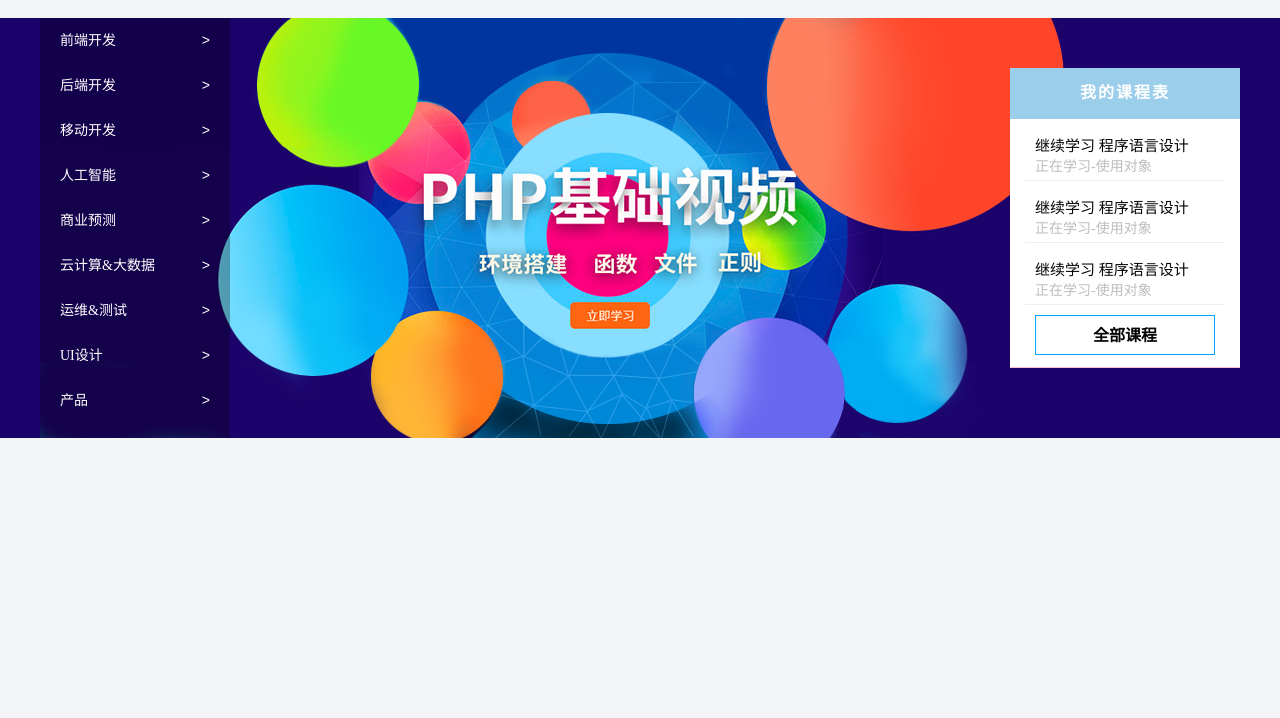
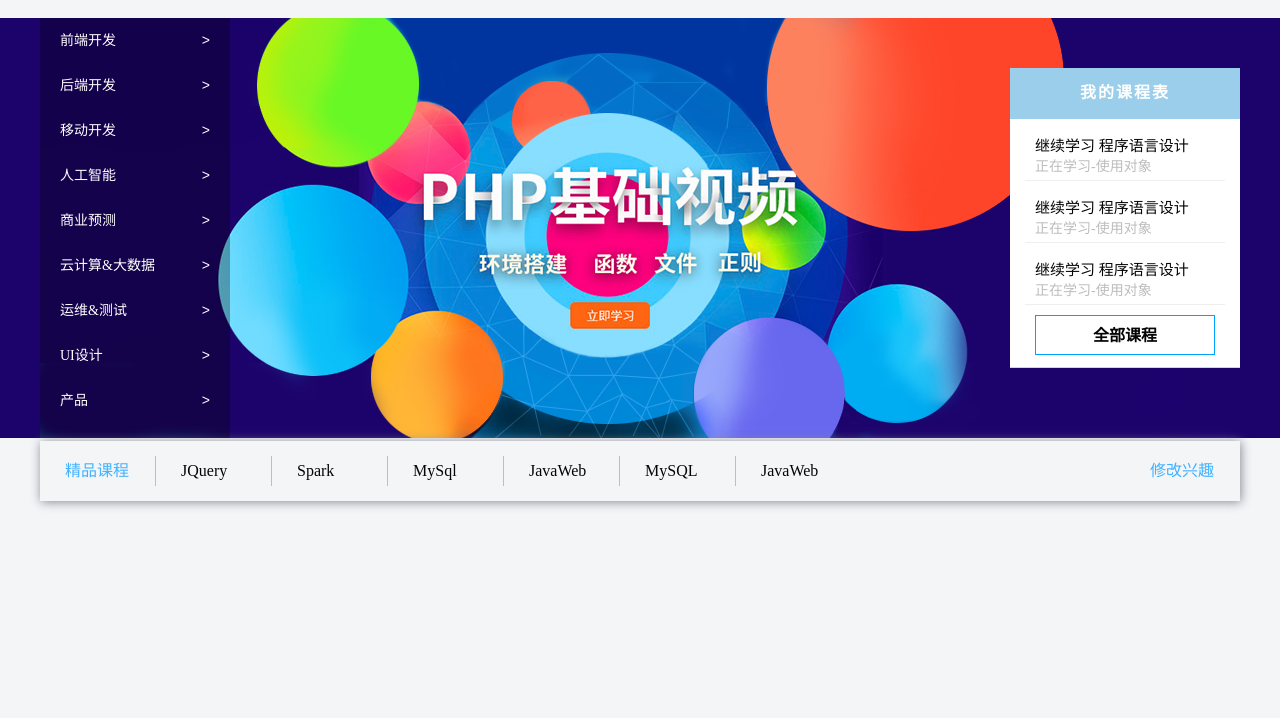
Before and after one commit to wakingdreamer/xuecheng, a plain HTML site: page index.html in a window 1280 px wide. Shown: the part 82-800 px from the top of the page. Drawn offline with Linux system fonts and the light colour scheme.

Commit message:
recommend done

```diff
--- a/index.html
+++ b/index.html
@@ -53,10 +53,13 @@
 		.navbar li {
 			float: left;
 			line-height: 42px;
+			margin-left: 10px;
+		}
+		.navbar li:first-child {
 			margin-left: 50px;
 		}
 		.navbar li a {
-			padding: 0 20px;
+			/*padding: 0 20px;*/
 			display: block;
 		}
 		.navbar li a:hover {
@@ -207,6 +210,38 @@
 			background-color: #00a4ff;
 			color: #f3f5f7;
 		}
+		.recommend {
+			margin: 3px auto 0;
+			width: 1200px;
+			height: 60px;
+			/*border: red 1px solid;*/
+			line-height: 60px;
+			box-shadow: 1px 1px 10px #888894;
+		}
+		.recommend a {
+			margin: 15px 0 9px 25px;
+			display: block;
+			float: left;
+			width: 90px;
+			height: 30px;
+			line-height: 30px;
+			/*border: red 1px solid;*/
+			border-right: #bfbfbf 1px solid;
+		}
+		.recommend a:hover {
+			color: #42b2ff;
+		}
+		.recommend a:first-child {
+			color: #42b2ff;
+		}
+		.recommend a:nth-last-child(2) {
+			border-right: none;
+		}
+		.recommend a:last-child {
+			float: right;
+			border: none;
+			color: #42b2ff;
+		}
 	</style>
 </head>
 <body>
@@ -279,5 +314,15 @@
 			</div>
 		</div>
 	</div>
+	<div class="recommend">
+		<a href="#">精品课程</a>
+		<a href="#">JQuery</a>
+		<a href="#">Spark</a>
+		<a href="#">MySql</a>
+		<a href="#">JavaWeb</a>
+		<a href="#">MySQL</a>
+		<a href="#">JavaWeb</a>
+		<a href="#">修改兴趣</a>
+	</div>
 </body>
 </html>
```
